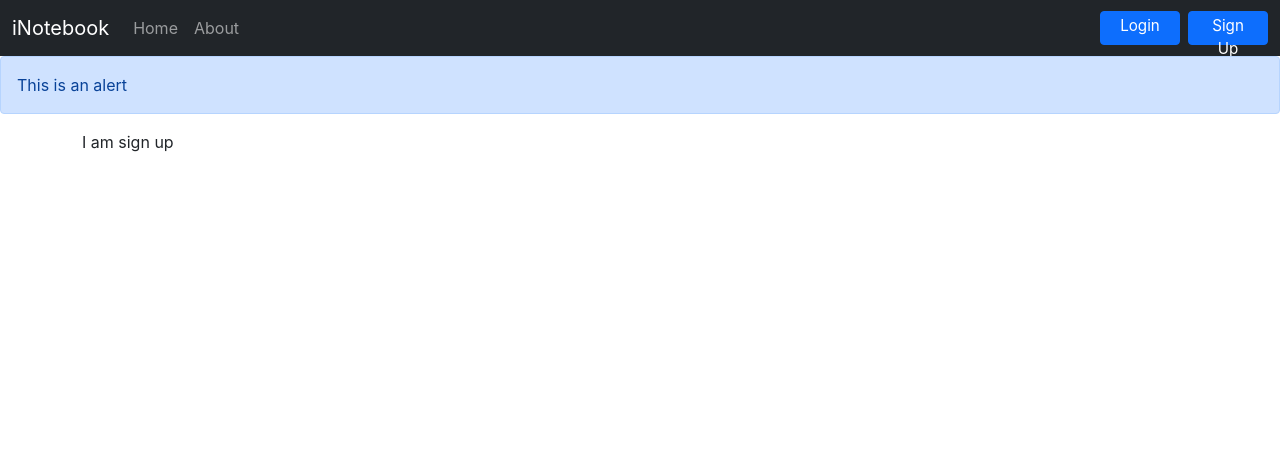
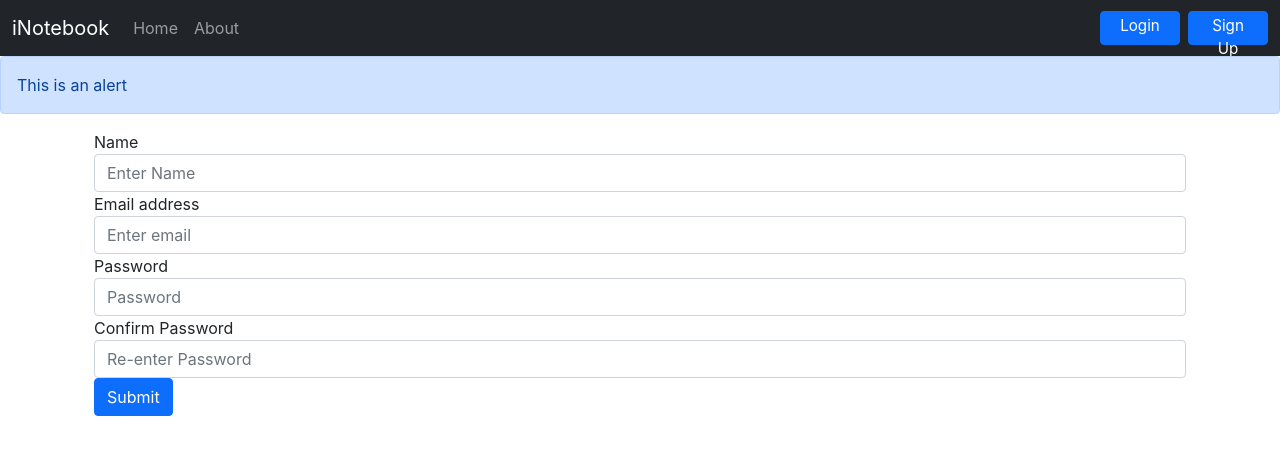
Before and after one commit to Ishakshatriya21/iNotebook, a React (Create React App) app: page /signup in a window 1280 px wide. Shown: the top 454 px of the page. Built offline with nearby package versions, Linux system fonts and the light colour scheme.

Commit message:
added signup functionality

```diff
--- a/src/components/Login.js
+++ b/src/components/Login.js
@@ -36,7 +36,6 @@ function Login() {
             <div className="form-group">
                 <label htmlFor="email">Email address</label>
                 <input type="email" value={creds.email} onChange={onChange} name="email" className="form-control" id="email" aria-describedby="emailHelp" placeholder="Enter email" />
-                <small id="emailHelp" className="form-text text-muted">We'll never share your email with anyone else.</small>
             </div>
             <div className="form-group">
                 <label htmlFor="password">Password</label>
--- a/src/components/Signup.js
+++ b/src/components/Signup.js
@@ -1,11 +1,57 @@
-import React from 'react'
+import React, { useState } from 'react'
+import { useHistory } from 'react-router-dom';
 
-function signup() {
+function Signup() {
+    const [creds, setCreds] = useState({name: "", email: "", password: "", cpassword: ""})
+    let history = useHistory();
+
+    const handleSubmit = async (e) => {
+        e.preventDefault();
+        const response = await fetch(`http://localhost:5000/api/auth/createuser`, {
+            method: 'POST',
+            headers: {
+                'Content-Type': 'application/json'
+            },
+            body: JSON.stringify({name: creds.name, email: creds.email, password: creds.password})
+        });
+        const json = await response.json();
+        console.log(json);
+        if(json.success){
+            //saving token and redirecting to home using useHistory hook
+            localStorage.setItem("token", json.authToken)
+            history.push('/');
+        }
+        else{
+            alert("Error occured");
+        }
+    }
+
+    const onChange=(e)=>{
+        setCreds({...creds, [e.target.name]: e.target.value})
+    }
     return (
-        <div>
-            I am sign up
+        <div className="container">
+            <form onSubmit={handleSubmit} >
+                <div className="form-group">
+                    <label htmlFor="Name">Name</label>
+                    <input type="text" name="name" className="form-control" id="name" aria-describedby="emailHelp" placeholder="Enter Name" onChange={onChange} required />
+                </div>
+                <div className="form-group">
+                    <label htmlFor="email">Email address</label>
+                    <input type="email" name="email" className="form-control" id="email" aria-describedby="emailHelp" placeholder="Enter email" onChange={onChange} required />
+                </div>
+                <div className="form-group">
+                    <label htmlFor="password">Password</label>
+                    <input type="password" name="password" className="form-control" id="password" placeholder="Password" onChange={onChange} required minLength='5' />
+                </div>
+                <div className="form-group">
+                    <label htmlFor="cpassword">Confirm Password</label>
+                    <input type="password" name="cpassword" className="form-control" id="cpassword" placeholder="Re-enter Password" onChange={onChange} required minLength='5' />
+                </div>
+                <button type="submit" className="btn btn-primary">Submit</button>
+            </form>
         </div>
     )
 }
 
-export default signup
+export default Signup
```
Also changed, not shown: 1 other file (tests, documents, lock files or other folders).
